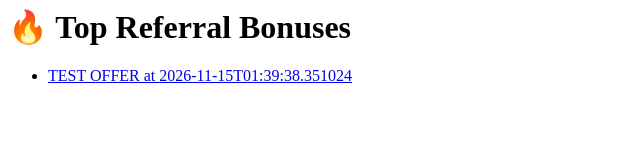
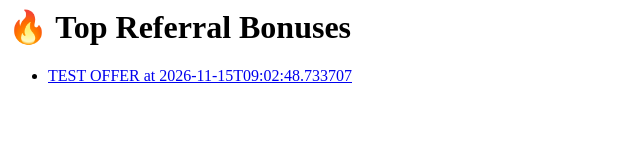
Before and after one commit to Jake-techy/referral-bot, a plain HTML site: page docs/index.html in a window 1280 px wide. Shown: the full height of the page, 0-640 px from the left. Drawn offline with Linux system fonts and the light colour scheme.

Commit message:
Update offers 2026-11-15T09:02:48Z

```diff
--- a/docs/index.html
+++ b/docs/index.html
@@ -1,6 +1,6 @@
 <h1>🔥 Top Referral Bonuses</h1>
 <ul>
 
-  <li><a href="https://example.com">TEST OFFER at 2026-11-15T01:39:38.351024</a></li>
+  <li><a href="https://example.com">TEST OFFER at 2026-11-15T09:02:48.733707</a></li>
 
 </ul>
```
